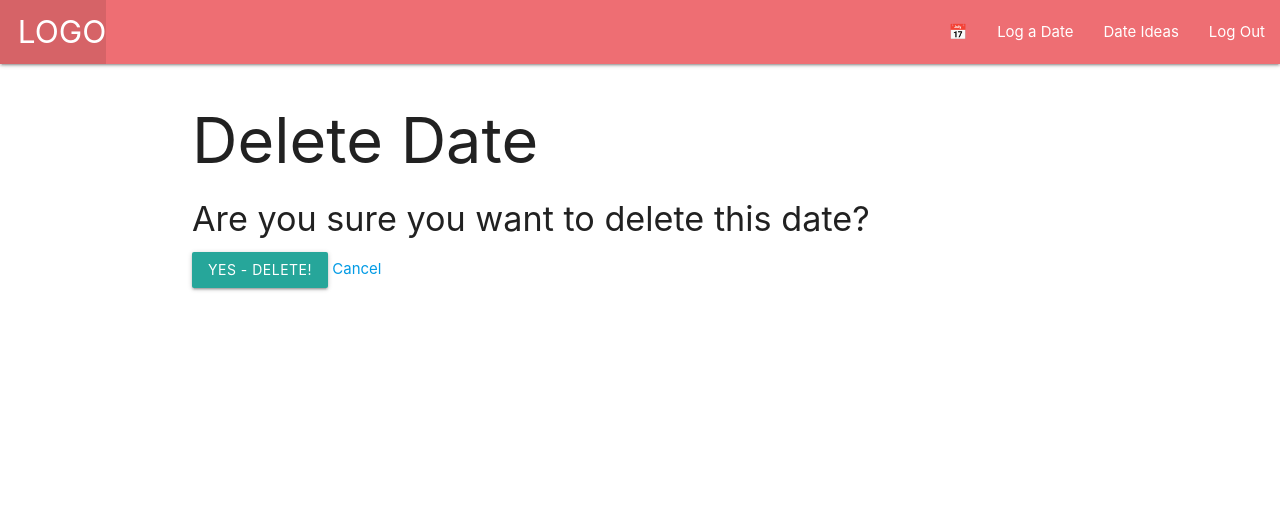
After one commit to heyjudesmom/save-the-date, a Django app: page /dates/1/delete in a window 1280 px wide. The commit adds this page. Shown: the top 528 px of the page. Run offline with Django 4.2, Linux system fonts and the light colour scheme; a user stored in the database is signed in; tables that the repository leaves empty hold one stand-in row (values such as "Sample post").

Commit message:
Update and Delete CBV

```diff
--- a/main_app/models.py
+++ b/main_app/models.py
@@ -20,4 +20,4 @@ class Activity(models.Model):
     type = models.CharField(max_length=100)
     participants = models.PositiveIntegerField()
     price = models.PositiveIntegerField()
-    date = models.ForeignKey(Date, on_delete=models.CASCADE)
+    # date = models.ForeignKey(Date, on_delete=models.CASCADE)
--- a/main_app/templates/dates/detail.html
+++ b/main_app/templates/dates/detail.html
@@ -12,8 +12,8 @@
                 <p>location: {{ date.location }}</p>
             </div>
             <div class="card-action">
-                <a href="">Edit</a>
-                <a href="">Delete</a>
+                <a href="{% url 'dates_update' date.id %}">Edit</a>
+                <a href="{% url 'dates_delete' date.id %}">Delete</a>
             </div>
         </div>
     </div>
--- a/main_app/templates/dates/index.html
+++ b/main_app/templates/dates/index.html
@@ -5,7 +5,7 @@
 <h1>#####</h1>
 {% for date in dates %}
   <div class="card">
-
+    <a href="{% url 'detail' date.id %}">
       <div class="card-content">
         <span class="card-title">{{ date.title }}</span>
         <p>date: {{ date.date }}</p>
--- /dev/null
+++ b/main_app/templates/main_app/date_confirm_delete.html
@@ -0,0 +1,13 @@
+{% extends 'base.html' %}
+
+{% block content %}
+  <h1>Delete Date</h1>
+
+  <h4>Are you sure you want to delete this date?</h4>
+
+  <form action="" method="POST">
+    {% csrf_token %}
+    <input type="submit" value="Yes - Delete!" class="btn">
+    <a href="{% url 'detail' date.id %}">Cancel</a>
+  </form>
+{% endblock %}
--- a/main_app/templates/main_app/date_form.html
+++ b/main_app/templates/main_app/date_form.html
@@ -1,7 +1,11 @@
 {% extends 'base.html' %}
 {% block content %}
 
+{% if object%}
+    <h1>Edit <span class="teal-text">{{ object.title }}</span></h1>
+{% else %}
 <h1>Log Date!</h1>
+{% endif %}
 
 <form action="" method="POST">
     {% csrf_token %}
--- a/main_app/urls.py
+++ b/main_app/urls.py
@@ -4,8 +4,10 @@ from . import views
 urlpatterns = [
     path('', views.landing, name='landing'),
     path('dates/', views.dates_index, name='index'),
+    path('dates/create/', views.DateCreate.as_view(), name='create_date'),
     path('dates/<int:date_id>/', views.dates_detail, name='detail'),
-    path('dates/create/', views.DateCreate.as_view(), name='create_date'),
+    path('dates/<int:pk>/update', views.DateUpdate.as_view(), name='dates_update'),
+    path('dates/<int:pk>/delete', views.DateDelete.as_view(), name='dates_delete'),
     path('activity/', views.activity, name='activity'),
     path('accounts/signup/', views.signup, name='signup'),
 ]
--- a/main_app/views.py
+++ b/main_app/views.py
@@ -39,6 +39,13 @@ class DateCreate(CreateView, LoginRequiredMixin):
     form.instance.user = self.request.user
     return super().form_valid(form)
 
+class DateUpdate(LoginRequiredMixin, UpdateView):
+  model = Date
+  fields = ['title', 'date', 'notes', 'company', 'location']
+
+class DateDelete(LoginRequiredMixin, DeleteView):
+  model = Date
+  success_url= '/dates/'
 
 def signup(request):
   error_message = ''
```
